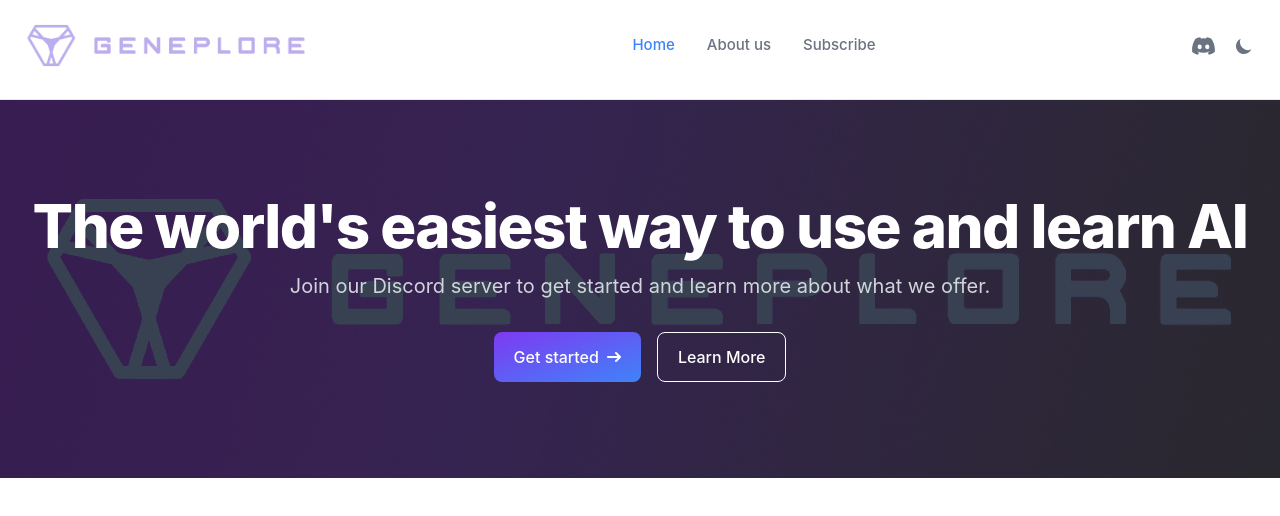
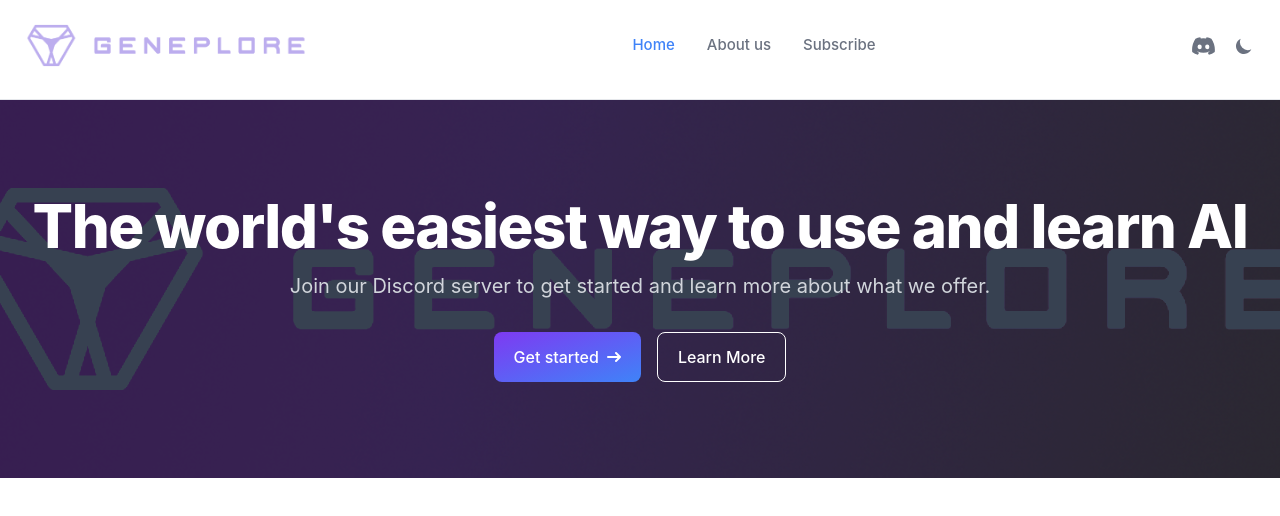
Before and after one commit to GeneploreAI/geneplo.re, a plain HTML site: page site/index.html in a window 1280 px wide. Drawn offline with nearby package versions, Linux system fonts and the light colour scheme.

Commit message:
Update index.html

```diff
--- a/site/index.html
+++ b/site/index.html
@@ -70,7 +70,7 @@
         </nav>
     </header>
     <main>
-        <section style="background-image: url(static/img/banner.png); background-blend-mode: darken; background-size: 100%; overflow-x: hidden;"
+        <section style="background-image: url(static/img/banner.png); background-blend-mode: darken; background-size: 1440px; overflow-x: hidden;"
             class="bg-center bg-no-repeat bg-gray-700">
             <div class="px-4 mx-auto max-w-screen-xl text-center py-24 lg:py-56">
                 <h1 class="mb-4 text-4xl font-extrabold tracking-tight leading-none text-white md:text-5xl lg:text-6xl">
```
